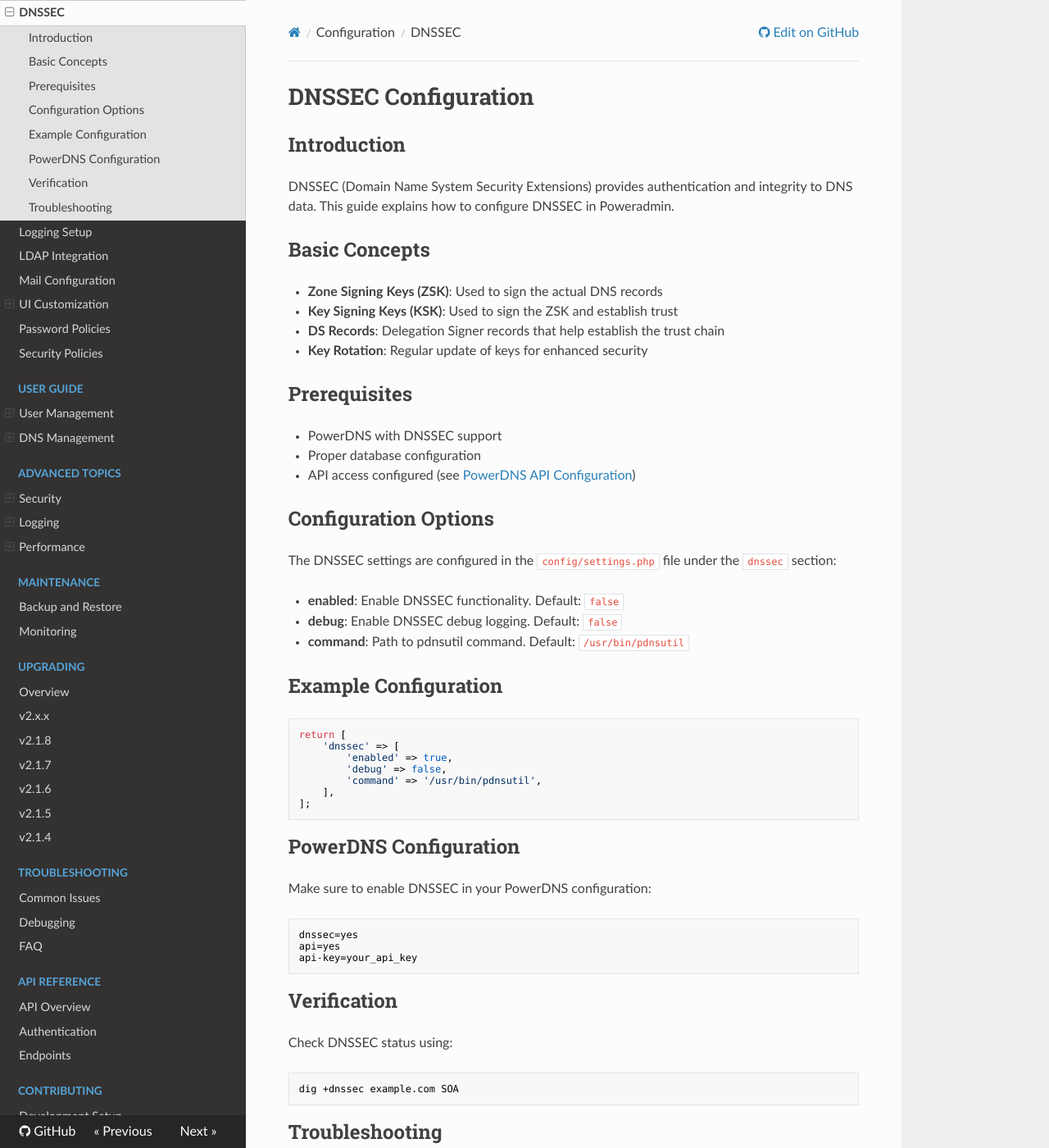
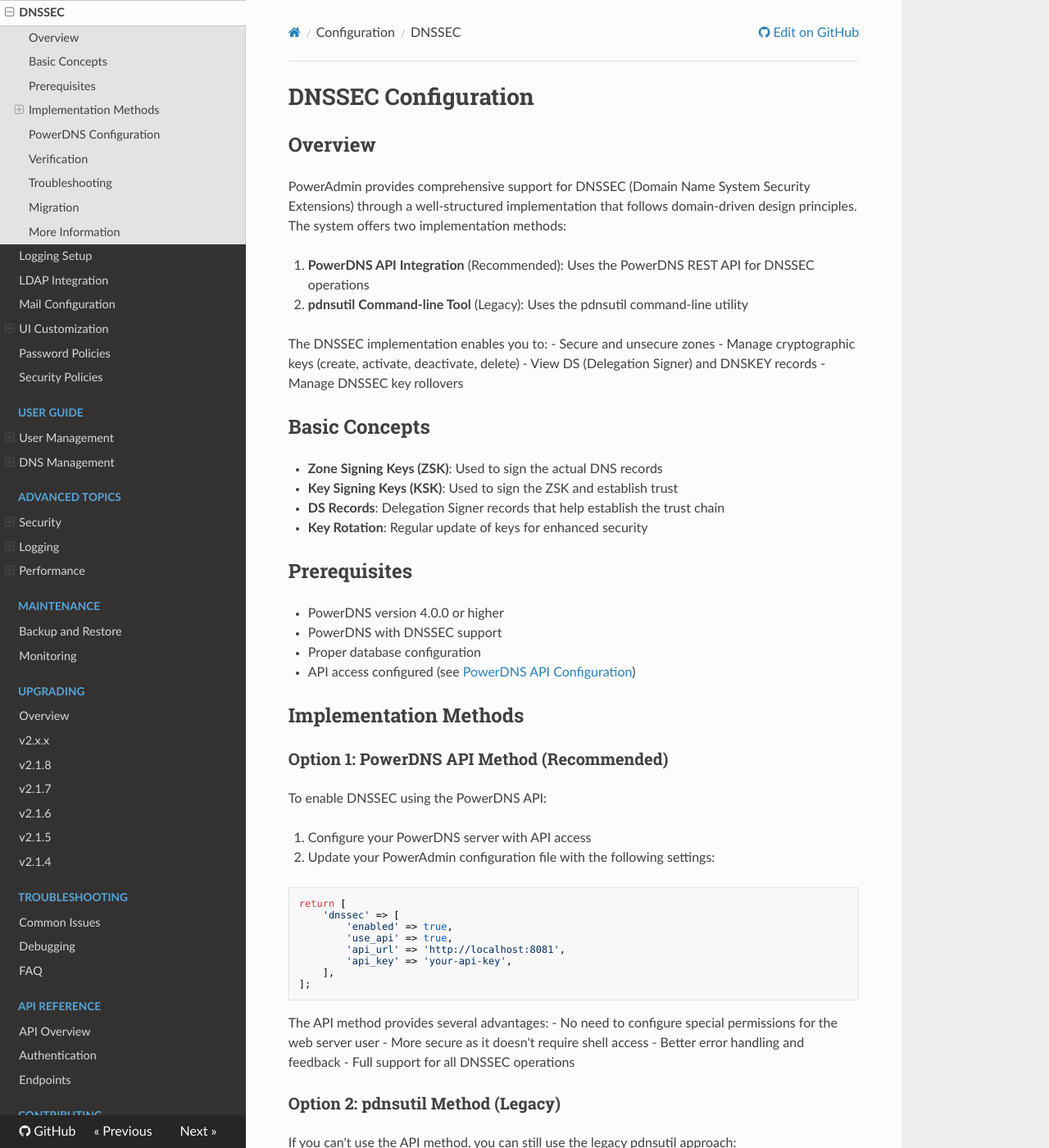
Before and after one commit to poweradmin/poweradmin-docs, an MkDocs documentation site: the page built from docs/configuration/dnssec.md, in a window 1280 px wide and 1400 px high. Shown: the whole window at 82% size. Built offline with MkDocs 1.6.1, drawn with Linux system fonts in a browser that asks for light colours; nearby versions of some CDN libraries; some of the changed text lies outside the part shown.

Commit message:
docs: updated DNSSEC configuration

````diff
--- a/docs/configuration/dnssec.md
+++ b/docs/configuration/dnssec.md
@@ -1,8 +1,17 @@
 # DNSSEC Configuration
 
-## Introduction
+## Overview
 
-DNSSEC (Domain Name System Security Extensions) provides authentication and integrity to DNS data. This guide explains how to configure DNSSEC in Poweradmin.
+PowerAdmin provides comprehensive support for DNSSEC (Domain Name System Security Extensions) through a well-structured implementation that follows domain-driven design principles. The system offers two implementation methods:
+
+1. **PowerDNS API Integration** (Recommended): Uses the PowerDNS REST API for DNSSEC operations
+2. **pdnsutil Command-line Tool** (Legacy): Uses the pdnsutil command-line utility
+
+The DNSSEC implementation enables you to:
+- Secure and unsecure zones
+- Manage cryptographic keys (create, activate, deactivate, delete)
+- View DS (Delegation Signer) and DNSKEY records
+- Manage DNSSEC key rollovers
 
 ## Basic Concepts
 
@@ -13,29 +22,66 @@
 
 ## Prerequisites
 
+- PowerDNS version 4.0.0 or higher
 - PowerDNS with DNSSEC support
 - Proper database configuration
 - API access configured (see [PowerDNS API Configuration](./powerdns-api.md))
 
-## Configuration Options
+## Implementation Methods
 
-The DNSSEC settings are configured in the `config/settings.php` file under the `dnssec` section:
+### Option 1: PowerDNS API Method (Recommended)
 
-- **enabled**: Enable DNSSEC functionality. Default: `false`
-- **debug**: Enable DNSSEC debug logging. Default: `false`
-- **command**: Path to pdnsutil command. Default: `/usr/bin/pdnsutil`
+To enable DNSSEC using the PowerDNS API:
 
-## Example Configuration
+1. Configure your PowerDNS server with API access
+2. Update your PowerAdmin configuration file with the following settings:
 
 ```php
 return [
     'dnssec' => [
         'enabled' => true,
-        'debug' => false,
-        'command' => '/usr/bin/pdnsutil',
+        'use_api' => true,
+        'api_url' => 'http://localhost:8081',
+        'api_key' => 'your-api-key',
     ],
 ];
 ```
+
+The API method provides several advantages:
+- No need to configure special permissions for the web server user
+- More secure as it doesn't require shell access
+- Better error handling and feedback
+- Full support for all DNSSEC operations
+
+### Option 2: pdnsutil Method (Legacy)
+
+If you can't use the API method, you can still use the legacy pdnsutil approach:
+
+1. Update your PowerAdmin configuration file:
+
+```php
+return [
+    'dnssec' => [
+        'enabled' => true,
+        'use_api' => false,
+        'command' => '/usr/bin/pdnsutil',
+        'debug' => false,
+    ],
+];
+```
+
+2. Configure permissions for the web server user to run pdnsutil:
+
+For example, on Ubuntu with Apache:
+```bash
+# Add the web server user to the root group
+adduser www-data root
+
+# Make pdns.conf readable by the web server user
+chmod 640 /etc/powerdns/pdns.conf
+```
+
+**Important Note**: The pdnsutil method requires the web server user to have access to the PowerDNS configuration file, which poses security risks. The API method is strongly recommended.
 
 ## PowerDNS Configuration
 
@@ -57,9 +103,30 @@
 
 ## Troubleshooting
 
-If you encounter issues with DNSSEC:
+Common issues:
 
-1. Check that both PowerDNS API and DNSSEC are enabled
-2. Verify the pdnsutil command path is correct
-3. Check PowerDNS logs for any DNSSEC-related errors
-4. Enable debug mode temporarily to get more detailed logs
+1. **API connection problems**: Ensure the API URL is correct and the API key has the necessary permissions
+
+2. **pdnsutil permission errors**: Check that the web server user can access pdns.conf and has permission to execute pdnsutil
+
+3. **DNSSEC operations failing**: Check the PowerDNS logs for detailed error messages
+
+4. Check that both PowerDNS API and DNSSEC are enabled
+
+5. Verify the pdnsutil command path is correct
+
+6. Enable debug mode temporarily to get more detailed logs
+
+## Migration
+
+If you're currently using the pdnsutil method, it's recommended to migrate to the API method:
+
+1. Configure the PowerDNS API (see PowerDNS documentation)
+2. Update your PowerAdmin configuration with API settings
+3. No data migration is needed - the same DNSSEC keys will be accessible through both methods
+
+## More Information
+
+For more details on DNSSEC and PowerDNS:
+- [PowerDNS DNSSEC Documentation](https://doc.powerdns.com/authoritative/dnssec/index.html)
+- [PowerDNS API Documentation](https://doc.powerdns.com/authoritative/http-api/index.html)
````
